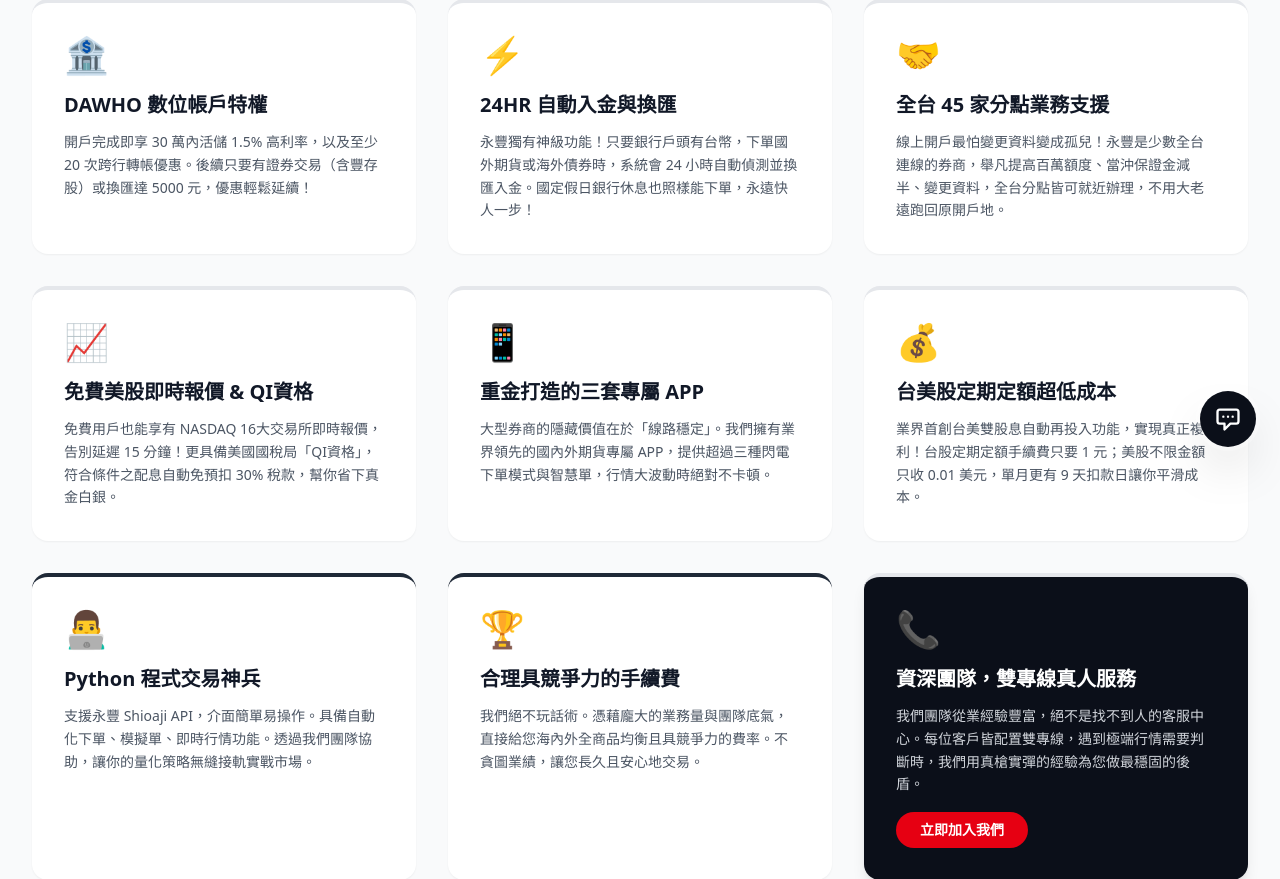
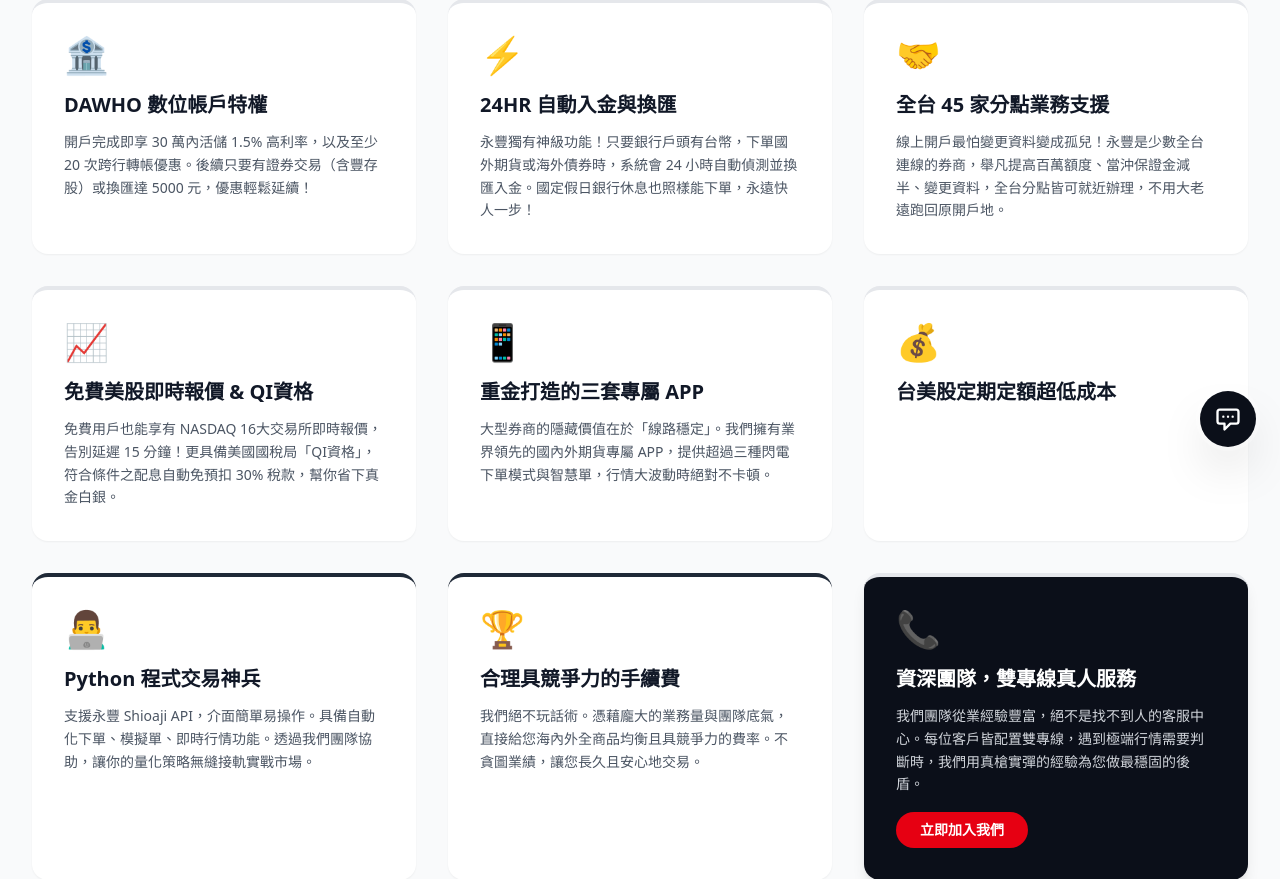
Before and after one commit to a204996111/sinopac.allway, a FastAPI app: page /why_sinopac in a window 1280 px wide. Shown: the part 329-1208 px from the top of the page. Run offline with FastAPI, Linux system fonts and the light colour scheme; some libraries are stand-ins or nearby versions.

Commit message:
update why

```diff
--- a/templates/why_sinopac.html
+++ b/templates/why_sinopac.html
@@ -56,7 +56,7 @@
                 <div class="text-4xl mb-4">💰</div>
                 <h3 class="text-xl font-bold mb-3 text-gray-900">台美股定期定額超低成本</h3>
                 <p class="text-gray-600 text-sm leading-relaxed">
-                    業界首創台美雙股息自動再投入功能，實現真正複利！台股定期定額手續費只要 1 元；美股不限金額只收 0.01 美元，單月更有 9 天扣款日讓你平滑成本。
+
                 </p>
             </div>
 
```
